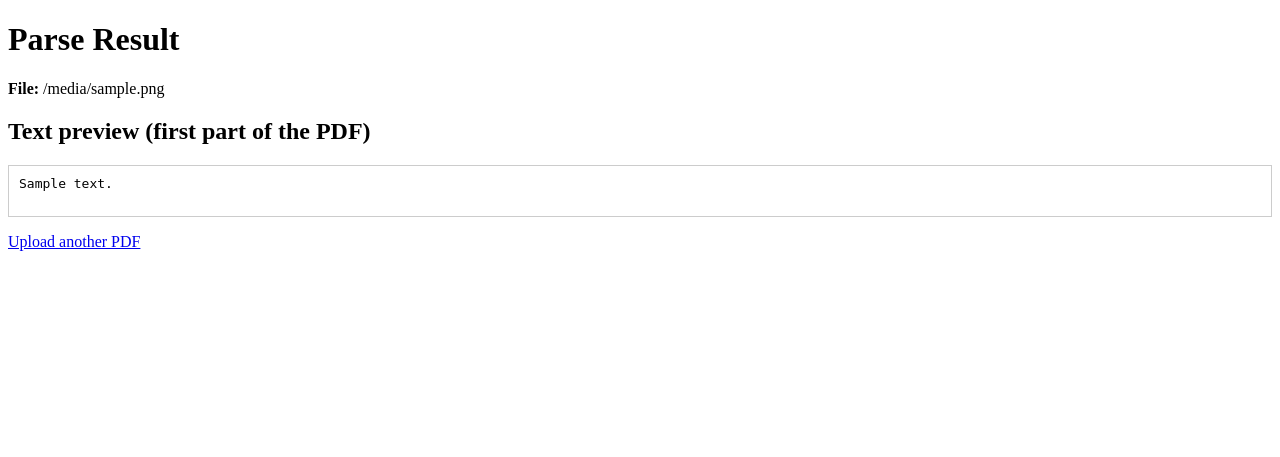
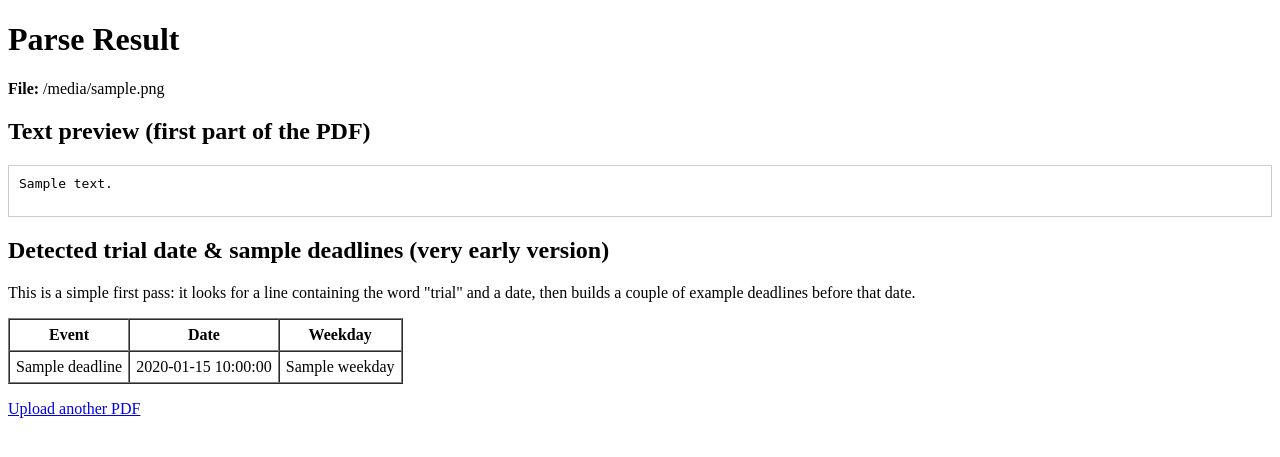
Before and after one commit to taylorann3606-dev/sched-ord-parser-app, a Flask app: template templates/result.html in a window 1280 px wide. Shown: the top 457 px of the page. Run offline with Flask 3, Linux system fonts and the light colour scheme; the template is opened without the code that fills it: most values are stand-ins (such as "Sample title", 1, 10 or a date in 2020).

Commit message:
Show simple deadlines table

```diff
--- a/templates/result.html
+++ b/templates/result.html
@@ -14,6 +14,29 @@
 {{ text_preview }}
     </pre>
 
+    {% if deadlines and deadlines|length > 0 %}
+      <h2>Detected trial date & sample deadlines (very early version)</h2>
+      <p>This is a simple first pass: it looks for a line containing the word "trial" and a date, then builds a couple of example deadlines before that date.</p>
+
+      <table border="1" cellpadding="6" cellspacing="0">
+        <tr>
+          <th>Event</th>
+          <th>Date</th>
+          <th>Weekday</th>
+        </tr>
+        {% for d in deadlines %}
+        <tr>
+          <td>{{ d.label }}</td>
+          <td>{{ d.date_str }}</td>
+          <td>{{ d.weekday }}</td>
+        </tr>
+        {% endfor %}
+      </table>
+    {% else %}
+      <h2>No trial date found yet</h2>
+      <p>This early version couldn't detect a trial date automatically. That just means the parser logic needs to be taught your specific scheduling order format.</p>
+    {% endif %}
+
     <p><a href="/">Upload another PDF</a></p>
   </body>
 </html>
```
